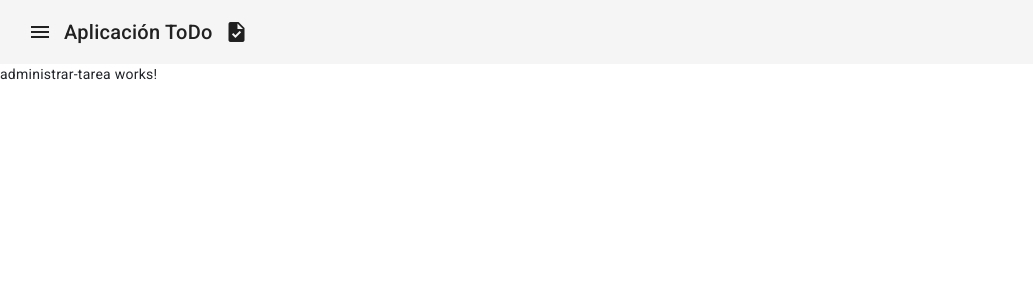
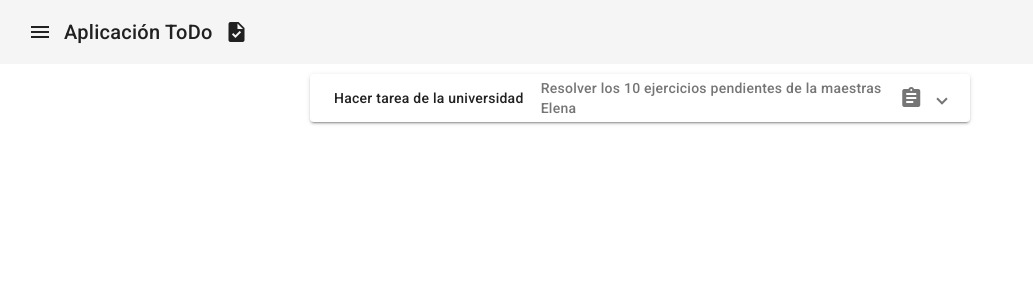
Before and after one commit to HumbertoArellanoYham/Prueba-Tecnica-To-Do-Front-end, an Angular app: page /administrarTareas in a window 1280 px wide. Shown: the top 300 px of the page, without its empty margins (0-1033 px from the left). Built offline with nearby package versions, Linux system fonts and the light colour scheme.

Commit message:
Administrar tarea

```diff
--- a/src/app/user/administrar-tarea/administrar-tarea.component.css
+++ b/src/app/user/administrar-tarea/administrar-tarea.component.css
@@ -0,0 +1,21 @@
+.contenedor-tareas {
+    margin-top: 10px;
+    justify-content: center;
+}
+
+.lista-pendientes {
+    width: 60%;
+}
+
+.data-task {
+    margin-bottom: 10px;
+}
+
+.actualizar-boton {
+    margin-left: 40%;
+    margin-right: 20px;
+}
+
+.task-information {
+    margin-top: 10px;
+}
--- a/src/app/user/administrar-tarea/administrar-tarea.component.html
+++ b/src/app/user/administrar-tarea/administrar-tarea.component.html
@@ -1 +1,40 @@
-<p>administrar-tarea works!</p>
+<div class="container">
+    <div class="col">
+        <div class="row contenedor-tareas">
+
+            <div class="lista-pendientes">
+                <form [formGroup]="modificarTarea">
+                    <mat-expansion-panel>
+
+                        <mat-expansion-panel-header>
+                            <mat-panel-title> Hacer tarea de la universidad </mat-panel-title>
+
+                            <mat-panel-description>
+                                 Resolver los 10 ejercicios pendientes de la maestras Elena
+                                <mat-icon>assignment</mat-icon>
+                            </mat-panel-description>
+                        </mat-expansion-panel-header>
+
+
+                        <div class="data-task">
+                            <mat-checkbox class="" formControlName="tareacompletada">Tarea completada</mat-checkbox>
+                            <button mat-flat-button color="accent" class="actualizar-boton">Actualizar</button>
+                            <button mat-flat-button color="primary" class="eliminar-boton">Eliminar</button>
+                        </div>
+
+                        <mat-divider></mat-divider>
+
+                        <div class="task-information">
+                            <p>Tarea activa: 3 dias</p>
+                            <p>Dias para terminar: 5 dias</p>
+                            <p>Dias para completar la tarea: 10 dias</p>
+                        </div>
+
+                    </mat-expansion-panel>
+                </form>
+
+            </div>
+
+        </div>
+    </div>
+</div>
--- a/src/app/user/administrar-tarea/administrar-tarea.component.ts
+++ b/src/app/user/administrar-tarea/administrar-tarea.component.ts
@@ -1,12 +1,49 @@
-import { Component } from '@angular/core';
+import { Component, ChangeDetectionStrategy, inject } from '@angular/core';
+
+// Forms imports
+import {FormControl, FormBuilder, FormGroup, FormsModule, ReactiveFormsModule, Validators} from '@angular/forms';
+
+// Material Design imports
+import {MatGridListModule} from '@angular/material/grid-list';
+import {MatCardModule} from '@angular/material/card';
+import {MatIconModule} from '@angular/material/icon';
+import {MatInputModule} from '@angular/material/input';
+import {MatFormFieldModule} from '@angular/material/form-field';
+import {MatCheckboxModule} from '@angular/material/checkbox';
+import {MatDividerModule} from '@angular/material/divider';
+import {MatButtonModule} from '@angular/material/button';
+import {MatDatepickerModule} from '@angular/material/datepicker';
+import {provideNativeDateAdapter} from '@angular/material/core';
+import {MatAccordion, MatExpansionModule} from '@angular/material/expansion';
 
 @Component({
   selector: 'app-administrar-tarea',
   standalone: true,
-  imports: [],
+  imports: [
+    MatGridListModule,
+    MatCardModule,
+    ReactiveFormsModule,
+    FormsModule,
+    ReactiveFormsModule,
+    MatIconModule,
+    MatInputModule,
+    MatFormFieldModule,
+    MatCheckboxModule,
+    MatButtonModule,
+    MatDatepickerModule,
+    MatExpansionModule,
+    MatDividerModule
+  ],
+  changeDetection: ChangeDetectionStrategy.OnPush,
   templateUrl: './administrar-tarea.component.html',
   styleUrl: './administrar-tarea.component.css'
 })
 export class administrartareacomponent {
+  private formBuilder = inject(FormBuilder);
 
+  modificarTarea = this.formBuilder.group({
+    tareacompletada: [{value: false, disabled: false}],
+  });
+
+  constructor() {}
 }
--- a/src/app/user/crear-tarea/crear-tarea.component.html
+++ b/src/app/user/crear-tarea/crear-tarea.component.html
@@ -10,15 +10,15 @@
                     <div class="row-data-task">
                         <mat-form-field appearance="outline">
                             <mat-label>Nombre</mat-label>
-                            <input matInput placeholder="Nombre de la tarea">
+                            <input matInput placeholder="Nombre de la tarea" formControlName="nombre">
                             <mat-hint>Escribe un titulo breve</mat-hint>
                         </mat-form-field>
 
-                        <mat-checkbox class="pendiente-task">Pendiente</mat-checkbox>
+                        <mat-checkbox class="pendiente-task" formControlName="pendiente">Pendiente</mat-checkbox>
 
                         <mat-form-field appearance="outline" class="textarea-style">
                             <mat-label>Tarea a realizar</mat-label>
-                            <textarea matInput></textarea>
+                            <textarea matInput formControlName="descripcion"></textarea>
                         </mat-form-field>
                     </div>
 
@@ -27,7 +27,7 @@
 
                         <mat-form-field class="fecha-inicio">
                             <mat-label>Fecha de inicio</mat-label>
-                            <input matInput [matDatepicker]="picker">
+                            <input matInput [matDatepicker]="picker" formControlName="fechainicio">
                             <mat-hint>MM/DD/YYYY</mat-hint>
                             <mat-datepicker-toggle matIconSuffix [for]="picker"></mat-datepicker-toggle>
                             <mat-datepicker #picker></mat-datepicker>
@@ -35,22 +35,24 @@
 
                         <mat-form-field class="fecha-fin">
                             <mat-label>Fecha a terminar</mat-label>
-                            <input matInput [matDatepicker]="picker2">
+                            <input matInput [matDatepicker]="picker2" formControlName="fechafin">
                             <mat-hint>MM/DD/YYYY</mat-hint>
                             <mat-datepicker-toggle matIconSuffix [for]="picker2"></mat-datepicker-toggle>
                             <mat-datepicker #picker2></mat-datepicker>
                           </mat-form-field>
                     </div>
 
-                    <div class="style-button-add">
-                        <button mat-fab extended color="primary" class="boton-agregar">
-                            <mat-icon>task_alt</mat-icon>
-                            Agregar
-                        </button>
-                    </div>
                 </form>
+
+                <div class="style-button-add">
+                    <button mat-fab extended color="primary" class="boton-agregar">
+                        <mat-icon>task_alt</mat-icon>
+                        Agregar
+                    </button>
+                </div>
 
             </mat-card-content>
           </mat-card>
+
     </mat-grid-tile>
   </mat-grid-list>
--- a/src/app/user/crear-tarea/crear-tarea.component.ts
+++ b/src/app/user/crear-tarea/crear-tarea.component.ts
@@ -40,7 +40,11 @@ export class CrearTareaComponent {
   private formBuilder = inject(FormBuilder);
 
   nuevaTarea = this.formBuilder.group({
-
+    nombre: ['', [Validators.required]],
+    pendiente: [{value: false, disabled: false}],
+    descripcion: ['', [Validators.required]],
+    fechainicio: [{value: '', disabled: false}, [Validators.required]],
+    fechafin: [{value: '', disabled: false}, [Validators.required]]
   });
 
   constructor(){}
--- a/src/app/user/user.component.html
+++ b/src/app/user/user.component.html
@@ -29,7 +29,7 @@
 
 
                 <div class="example-button-container">
-                    <button mat-fab extended (click)="administrarTareas()">
+                    <button mat-fab extended (click)="administrarTareas()" color="primary">
                       <mat-icon>view_list</mat-icon>
                         Tareas pendientes
                     </button>
```
